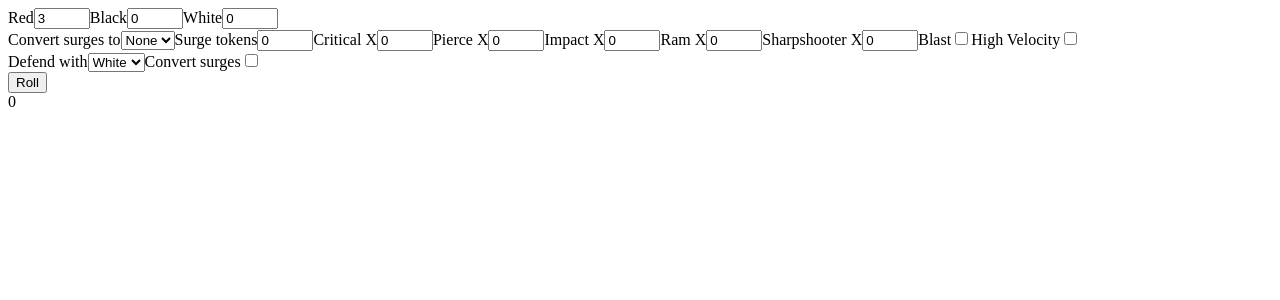
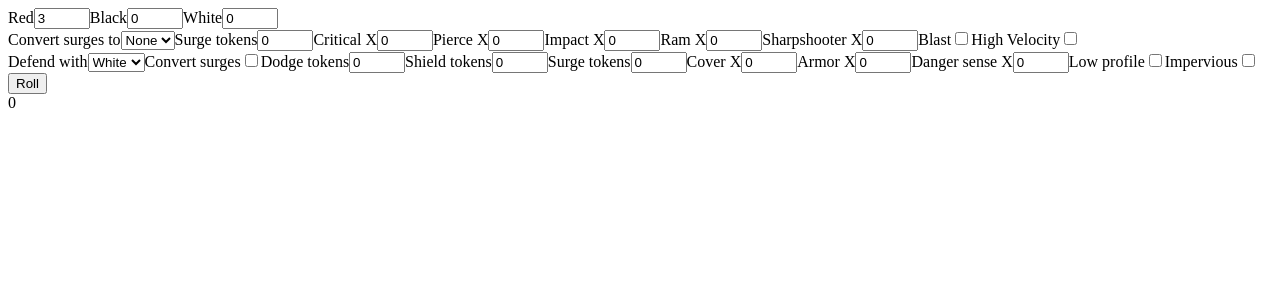
Before and after one commit to Borrelhapje/legion-roller, a React (Vite) app: page / in a window 1280 px wide. Shown: the top 300 px of the page. Built offline with nearby package versions, Linux system fonts and the light colour scheme.

Commit message:
Rest van de defensive opties

```diff
--- a/src/index.tsx
+++ b/src/index.tsx
@@ -68,6 +68,9 @@ const coverFilter: AttackFilter = (r,a ) => {
     }
     const toRoll = a.hits - (r.lowProfile ? 1 : 0);
     const roll = defDice(toRoll, false);
+    if (r.lowProfile) {
+        roll.blocks++;
+    }
     if (c === 1) {
         return {...a, hits: a.hits - roll.blocks};
     }
@@ -308,11 +311,11 @@ interface RollConfig {
     impact: number,
     pierce: number,
 
-    cover: 0 | 1| 2,
+    cover: number,
     lowProfile: boolean,
     shields: number,
     dodges: number,
-    armor: 0| 1|2|3|4|5,
+    armor: number,
     defDice: boolean,
     defSurge: boolean,
     defSurgeTokens: number,
@@ -396,6 +399,17 @@ function App() {
                 </select>
                 <label htmlFor="def-surge">Convert surges</label>
                 <input id="def-surge" type="checkbox" checked={config.defSurge} onChange={(e) => setConfig(prev => {return {...prev, defSurge: e.target.checked}})}/>
+                <NumInput v={config.dodges} setV={(v) => setConfig(prev => {return {...prev, dodges: v}})} label="Dodge tokens"/>
+                <NumInput v={config.shields} setV={(v) => setConfig(prev => {return {...prev, shields: v}})} label="Shield tokens"/>
+                <NumInput v={config.defSurgeTokens} setV={(v) => setConfig(prev => {return {...prev, defSurgeTokens: v}})} label="Surge tokens"/>
+                <NumInput v={config.cover} setV={(v) => setConfig(prev => {return {...prev, cover: v}})} label="Cover X"/>
+                <NumInput v={config.armor} setV={(v) => setConfig(prev => {return {...prev, armor: v}})} label="Armor X"/>
+                <NumInput v={config.dangerSense} setV={(v) => setConfig(prev => {return {...prev, dangerSense: v}})} label="Danger sense X"/>
+                <label htmlFor="low-profile">Low profile</label>
+                <input id="low-profile" type="checkbox" checked={config.lowProfile} onChange={(e) => setConfig(prev => {return {...prev, lowProfile: e.target.checked}})}/>
+                <label htmlFor="impervious">Impervious</label>
+                <input id="impervious" type="checkbox" checked={config.impervious} onChange={(e) => setConfig(prev => {return {...prev, impervious: e.target.checked}})}/>
+
             </div>
         </div>
         <button onClick={(e) => {
```
